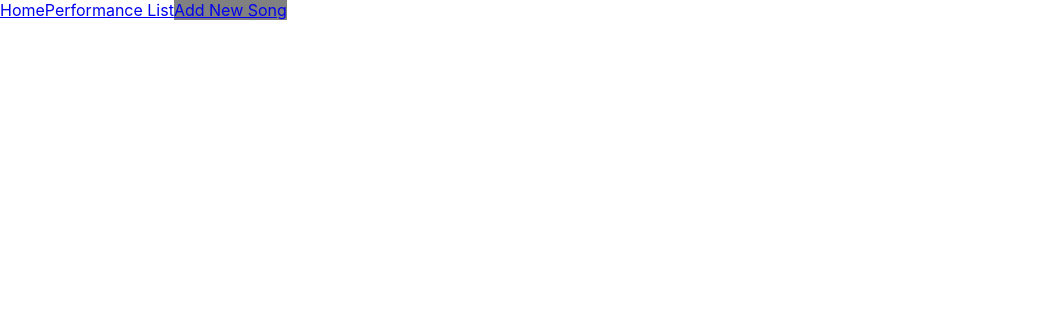
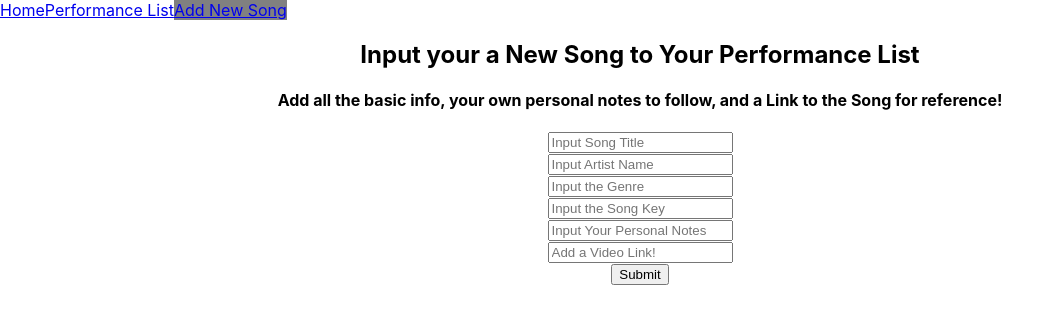
Before and after one commit to bsarango/music-performance-app, a React (Create React App) app: page /submitForm in a window 1280 px wide. Shown: the top 324 px of the page, without its empty margins (0-1063 px from the left). Built offline with nearby package versions, Linux system fonts and the light colour scheme; data requests are answered from the project's data file.

Commit message:
useEffect and State for Performance List moved to App; inputs,form, and functions for handling inputs and submit

```diff
--- a/db.json
+++ b/db.json
@@ -6,7 +6,7 @@
       "artist": "Stevie Wonder",
       "genre": "Pop",
       "songKey": "Eb",
-        "playerNotes":"Song starts of initially in Eb and modulates as you transition to the Chorus. Watch for intensity changes when transitioning between song sections.",
+      "playerNotes": "Song starts of initially in Eb and modulates as you transition to the Chorus. Watch for intensity changes when transitioning between song sections.",
       "videoReference": "link"
     },
     {
--- a/src/App.js
+++ b/src/App.js
@@ -1,4 +1,4 @@
-import React from "react";
+import React, {useState, useEffect} from "react";
 import {Route, Switch} from "react-router-dom"
 import './App.css';
 import Home from './components/Home';
@@ -8,6 +8,19 @@ import NavBar from "./components/NavBar"
 import SongDetails from "./components/SongDetails";
 
 function App() {
+
+  const [songList, setSongList] = useState([])
+
+  function updateSongList(newSong){
+    setSongList(...songList,newSong)
+  }
+
+  useEffect(()=>{
+    fetch(`http://localhost:3000/songs`)
+    .then(resp=>resp.json())
+    .then(songs=>setSongList(songs))
+  },[])
+
   return (
     <div>
       <NavBar/>
@@ -21,10 +34,10 @@ function App() {
             <SongDetails/>
           </Route>
           <Route exact path="/performanceList">
-            <PerformanceList/>
+            <PerformanceList songList={songList} />
           </Route>
           <Route path="/submitForm">
-            <SongSubmitForm/>
+            <SongSubmitForm addNewSong={updateSongList}/>
           </Route>
         </div>
       </Switch>
--- a/src/components/PerformanceList.js
+++ b/src/components/PerformanceList.js
@@ -1,16 +1,20 @@
-import React, { useEffect, useState } from "react";
+import React from "react";
 import Song from "./Song"
 import SongDetails from "./SongDetails";
 
-function PerformanceList(){
+function PerformanceList({songList}){
 
-    const [songList, setSongList] = useState([])
+    // const [songList, setSongList] = useState([])
 
-    useEffect(()=>{
-        fetch(`http://localhost:3000/songs`)
-        .then(resp=>resp.json())
-        .then(songs=>setSongList(songs))
-    },[])
+    // function updateSongList(newSong){
+    //     setSongList(...songList,newSong)
+    // }
+
+    // useEffect(()=>{
+    //     fetch(`http://localhost:3000/songs`)
+    //     .then(resp=>resp.json())
+    //     .then(songs=>setSongList(songs))
+    // },[])
 
     const songsToDisplay = songList.map((song)=>{
         return <Song key={song.id} id={song.id} name={song.name} songKey={song.songKey} artist={song.artist}/>
--- a/src/components/SongSubmitForm.js
+++ b/src/components/SongSubmitForm.js
@@ -1,10 +1,65 @@
-import React from 'react'
+import React, {useState} from 'react';
 
-function SongSubmitForm(){
+function SongSubmitForm({updateSongList}){
+
+    const [newSong, setNewSong]=useState({
+        name:"",
+        artist:"",
+        genre:"",
+        songKey:"",
+        playerNotes:"",
+        videoReference:"",
+    })
+
+    function handleSongInput(event){
+        const inputType = event.target.name
+        const inputValue = event.target.value
+        setNewSong({...newSong, [inputType]: inputValue})
+    }
+
+    function handleSubmit(event){
+        event.preventDefault()
+        const newSongData={
+            name: newSong.name,
+            artist: newSong.artist,
+            genre: newSong.genre,
+            songKey: newSong.songKey,
+            playerNotes: newSong.playerNotes,
+            videoReference: newSong.videoReference,
+        }
+        console.log("Inside submit")
+        fetch("http://localhost:3000/songs",{
+            method: "POST",
+            headers: {
+                "Content-Type": "application/json",
+            },
+            body: JSON.stringify(newSongData),
+        })
+        .then(resp=>resp.json())
+        .then(newPerformanceList=>updateSongList(newSongData))
+    }
+
     return(
-        <form>
+        <div>
+            <h2>Input your a New Song to Your Performance List</h2>
+            <h4>Add all the basic info, your own personal notes to follow, and a Link to the Song for reference!</h4>
+            <form onSubmit = {handleSubmit}>
+            <input name="name" placeholder="Input Song Title" value={newSong.name} onChange={handleSongInput}/>
+            <br></br>
+            <input name="artist" placeholder="Input Artist Name" value={newSong.artist} onChange={handleSongInput}/>
+            <br></br>
+            <input name="genre" placeholder="Input the Genre" value={newSong.genre} onChange={handleSongInput} />
+            <br></br>
+            <input name="songKey" placeholder="Input the Song Key" value={newSong.songKey} onChange={handleSongInput} />
+            <br></br>
+            <input name="playerNotes" placeholder="Input Your Personal Notes" value={newSong.playerNotes} onChange={handleSongInput} />
+            <br></br>
+            <input name="videoReference" placeholder="Add a Video Link!" value={newSong.videoReference} onChange={handleSongInput} />
+            <br></br>
+            <button type="submit">Submit</button>
+        </form>
+        </div>
 
-        </form>
     )
 }
 
```
Lines whose indentation alone changed are shown as unchanged.
